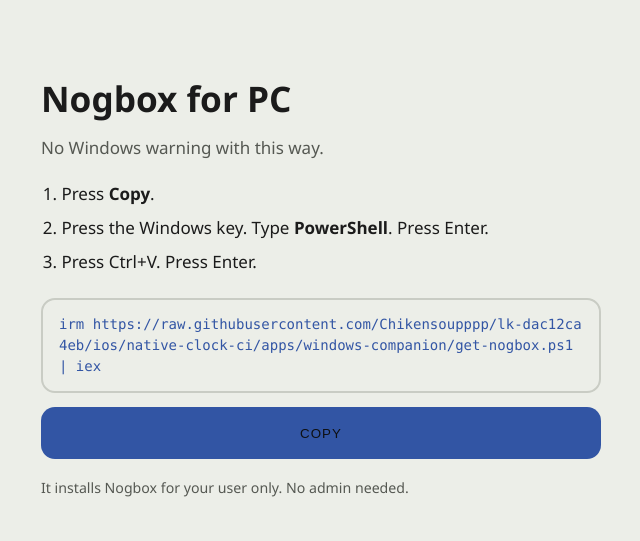
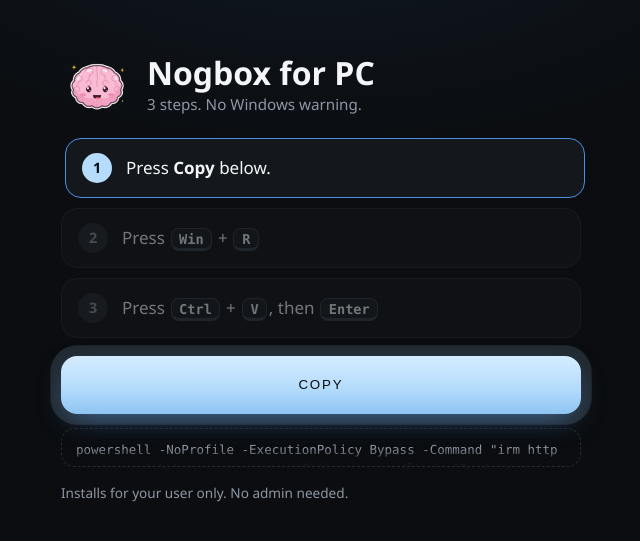
Before and after one commit to Chikensoupppp/lk-dac12ca4eb, a browser extension: page docs/pc/index.html in a window 1280 px wide. Shown: the part 115-656 px from the top of the page, without its empty margins (319-959 px from the left). Drawn offline with Linux system fonts and the light colour scheme.

Commit message:
PC install page: 3 steps with Win+R, guided highlight, mascot

```diff
--- a/docs/pc/index.html
+++ b/docs/pc/index.html
@@ -2,23 +2,57 @@
 <html lang="en"><head><meta charset="utf-8"><meta name="viewport" content="width=device-width,initial-scale=1">
 <title>Get Nogbox for PC</title>
 <style>
-:root{--bg:#0e1013;--ink:#f3f5f8;--soft:#8e97a3;--ice:#b5dcfc;--edge:#2a3038}
-@media (prefers-color-scheme:light){:root{--bg:#eceee8;--ink:#1b1b1b;--soft:#555852;--ice:#3255a4;--edge:#c9ccc4}}
-*{box-sizing:border-box}body{margin:0;min-height:100vh;display:grid;place-items:center;background:var(--bg);color:var(--ink);font:17px/1.5 ui-rounded,"Segoe UI",system-ui,sans-serif}
-main{width:min(560px,100% - 32px);padding:32px 0}
-h1{font-size:2.2rem;margin:0 0 .3em}p{color:var(--soft);margin:.4em 0 1.2em}
-ol{padding-left:1.2em;margin:0 0 1.4em}li{margin:.5em 0}
-code{display:block;word-break:break-all;background:transparent;border:2px solid var(--edge);border-radius:14px;padding:14px 16px;font:14px/1.5 Consolas,monospace;color:var(--ice)}
-button{margin-top:14px;width:100%;min-height:52px;border:0;border-radius:14px;background:var(--ice);color:#0e1013;font:700 1rem inherit;letter-spacing:.08em;cursor:pointer}
+:root{--bg:#0b0d10;--panel:#14181d;--ink:#f3f5f8;--soft:#8e97a3;--ice:#b5dcfc;--ice2:#4c8ee0;--edge:#262c34;--ok:#7fe0a8}
+*{box-sizing:border-box}
+body{margin:0;min-height:100vh;display:grid;place-items:center;color:var(--ink);font:17px/1.5 ui-rounded,"Segoe UI",system-ui,sans-serif;
+ background:radial-gradient(60% 50% at 50% 0,#17304a55,transparent 70%),var(--bg)}
+main{width:min(520px,100% - 32px);padding:28px 0 40px}
+.top{display:flex;align-items:center;gap:14px;margin-bottom:22px}
+.top img{width:72px;height:auto}
+h1{font-size:2rem;line-height:1.1;margin:0}
+.top p{margin:.2em 0 0;color:var(--soft);font-size:.95rem}
+.steps{list-style:none;margin:0;padding:0;display:grid;gap:10px}
+.step{display:flex;align-items:center;gap:14px;padding:14px 16px;border:1.5px solid var(--edge);border-radius:16px;background:var(--panel);opacity:.45;transition:opacity .35s,border-color .35s,transform .35s}
+.step.on{opacity:1;border-color:var(--ice2);transform:translateX(4px)}
+.step.done{opacity:.8;border-color:var(--edge)}
+.n{flex:none;width:30px;height:30px;border-radius:50%;display:grid;place-items:center;font-weight:700;font-size:.9rem;background:var(--edge);color:var(--soft);transition:.35s}
+.on .n{background:var(--ice);color:#0b0d10}.done .n{background:var(--ok);color:#0b0d10}
+.txt{flex:1}
+kbd{display:inline-block;min-width:1.9em;padding:.12em .55em;margin:0 .1em;border-radius:8px;border:1.5px solid #3a424d;border-bottom-width:3px;background:#1b2027;font:600 .85rem ui-monospace,Consolas,monospace;text-align:center}
+button{margin-top:18px;width:100%;min-height:58px;border:0;border-radius:16px;font:800 1rem inherit;letter-spacing:.14em;color:#0b0d10;cursor:pointer;
+ background:linear-gradient(180deg,#d4ebff,var(--ice) 55%,#8fc4f2);box-shadow:0 0 0 0 #b5dcfc55,0 10px 30px -10px #4c8ee0aa;transition:transform .12s,box-shadow .3s}
+button:active{transform:scale(.98)}
+button.pulse{animation:pulse 2.2s infinite}
+@keyframes pulse{0%{box-shadow:0 0 0 0 #b5dcfc66,0 10px 30px -10px #4c8ee0aa}70%{box-shadow:0 0 0 16px #b5dcfc00,0 10px 30px -10px #4c8ee0aa}100%{box-shadow:0 0 0 0 #b5dcfc00,0 10px 30px -10px #4c8ee0aa}}
 button:focus-visible{outline:3px solid var(--ink);outline-offset:3px}
-small{display:block;margin-top:18px;color:var(--soft)}
+button.copied{background:var(--ok)}
+.cmd{margin-top:14px;padding:12px 14px;border:1.5px dashed var(--edge);border-radius:14px;color:var(--soft);font:12.5px/1.5 ui-monospace,Consolas,monospace;word-break:break-all;max-height:3.1em;overflow:hidden;position:relative}
+.cmd::after{content:"";position:absolute;inset:auto 0 0 0;height:1.4em;background:linear-gradient(transparent,var(--bg))}
+small{display:block;margin-top:16px;color:var(--soft);font-size:.85rem}
+.phone{display:none;margin-top:14px;padding:14px 16px;border-radius:16px;background:var(--panel);border:1.5px solid var(--ice2)}
+.phone b{display:block;margin-bottom:4px}
+body.mobile .phone{display:block}
+@media (prefers-reduced-motion:reduce){*{animation:none!important;transition:none!important}}
 </style></head><body><main>
-<h1>Nogbox for PC</h1>
-<p>No Windows warning with this way.</p>
-<ol><li>Press <b>Copy</b>.</li><li>Press the Windows key. Type <b>PowerShell</b>. Press Enter.</li><li>Press Ctrl+V. Press Enter.</li></ol>
-<code id="c">irm https://raw.githubusercontent.com/Chikensoupppp/lk-dac12ca4eb/ios/native-clock-ci/apps/windows-companion/get-nogbox.ps1 | iex</code>
-<button id="b">COPY</button>
-<small>It installs Nogbox for your user only. No admin needed.</small>
+<div class="top"><img src="brain.png" alt="" width="72" height="60"><div><h1>Nogbox for PC</h1><p>3 steps. No Windows warning.</p></div></div>
+<div class="phone" id="phone"><b>Open this page on your PC.</b>Send yourself the link, then follow the steps there.</div>
+<ol class="steps">
+ <li class="step on" id="s1"><span class="n">1</span><span class="txt">Press <b>Copy</b> below.</span></li>
+ <li class="step" id="s2"><span class="n">2</span><span class="txt">Press <kbd>Win</kbd> + <kbd>R</kbd></span></li>
+ <li class="step" id="s3"><span class="n">3</span><span class="txt">Press <kbd>Ctrl</kbd> + <kbd>V</kbd>, then <kbd>Enter</kbd></span></li>
+</ol>
+<button id="b" class="pulse">COPY</button>
+<div class="cmd" id="c">powershell -NoProfile -ExecutionPolicy Bypass -Command "irm https://raw.githubusercontent.com/Chikensoupppp/lk-dac12ca4eb/ios/native-clock-ci/apps/windows-companion/get-nogbox.ps1 | iex"</div>
+<small>Installs for your user only. No admin needed.</small>
 </main><script>
-b.onclick=async()=>{try{await navigator.clipboard.writeText(c.textContent)}catch(e){getSelection().selectAllChildren(c);document.execCommand('copy')}b.textContent='COPIED';setTimeout(()=>b.textContent='COPY',2000)}
+const $=id=>document.getElementById(id);
+const cmd=$('c').textContent.trim();
+if(/iPhone|iPad|Android/i.test(navigator.userAgent))document.body.classList.add('mobile');
+let t=[];
+function go(n){[1,2,3].forEach(i=>{const e=$('s'+i);e.classList.toggle('on',i===n);e.classList.toggle('done',i<n)})}
+$('b').onclick=async()=>{
+ try{await navigator.clipboard.writeText(cmd)}catch(e){const r=document.createRange();r.selectNodeContents($('c'));getSelection().removeAllRanges();getSelection().addRange(r);document.execCommand('copy')}
+ $('b').textContent='COPIED';$('b').classList.add('copied');$('b').classList.remove('pulse');go(2);
+ t.forEach(clearTimeout);t=[setTimeout(()=>go(3),2600),setTimeout(()=>{$('b').textContent='COPY AGAIN';$('b').classList.remove('copied')},4000)];
+};
 </script></body></html>
```
Also changed, not shown: docs/pc/brain.png (added).
